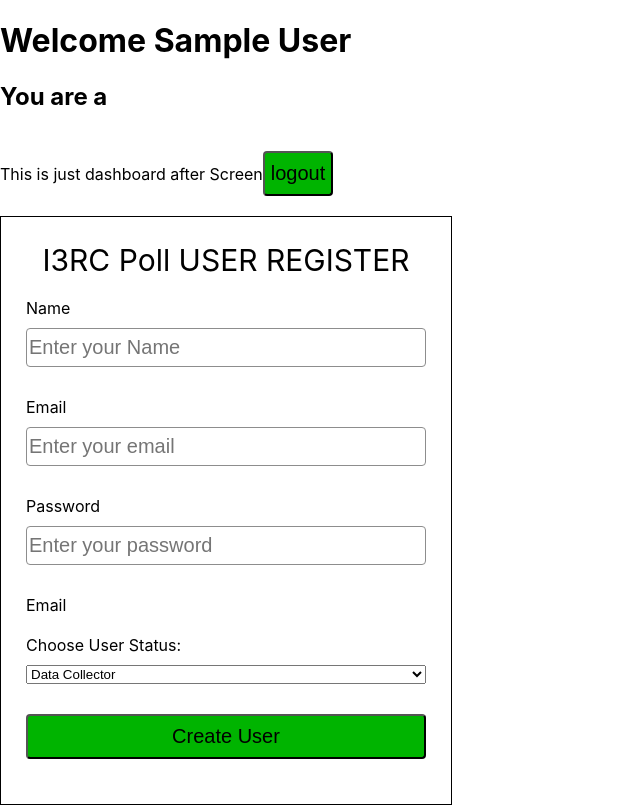
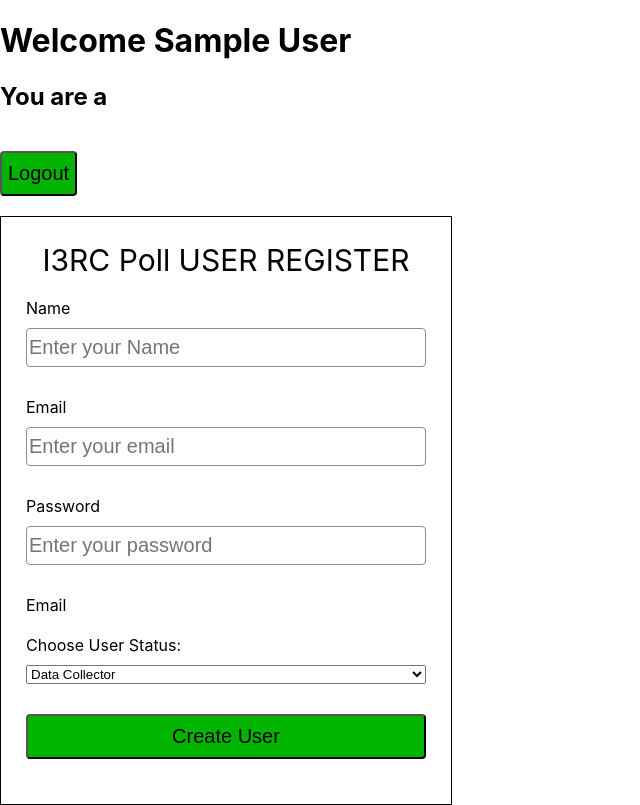
Before and after one commit to its-azharmalik/i3RC-Poll-Meter, a React (Create React App) app in the folder client/: page /home in a window 1280 px wide. Shown: the whole page, without its empty margins (0-640 px from the left). Built offline with nearby package versions, Linux system fonts and the light colour scheme; sample sign-in values are in the browser's storage.

Commit message:
minor change

```diff
--- a/client/src/screens/dashboards/dashboard1.jsx
+++ b/client/src/screens/dashboards/dashboard1.jsx
@@ -12,13 +12,12 @@ const Dashboard1 = () => {
     <>
       <h1>Welcome {userInfo?.name}</h1>
       {userInfo && <h2>You are a {userInfo.authType}</h2>}
-      This is just dashboard after Screen
       <button
         onClick={() => {
           dispatch(logout());
         }}
       >
-        logout
+        Logout
       </button>
       <CreateUser />
     </>
```
